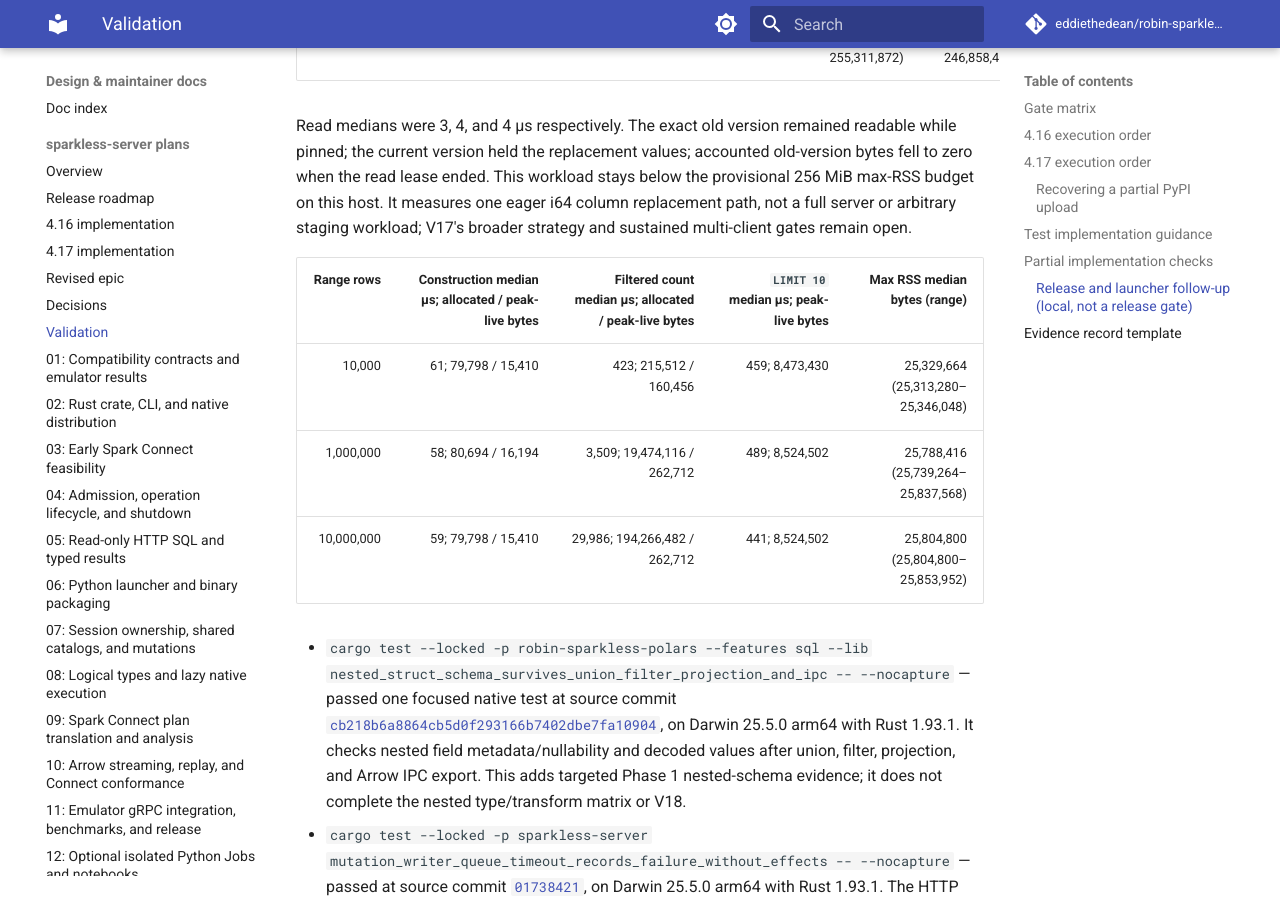
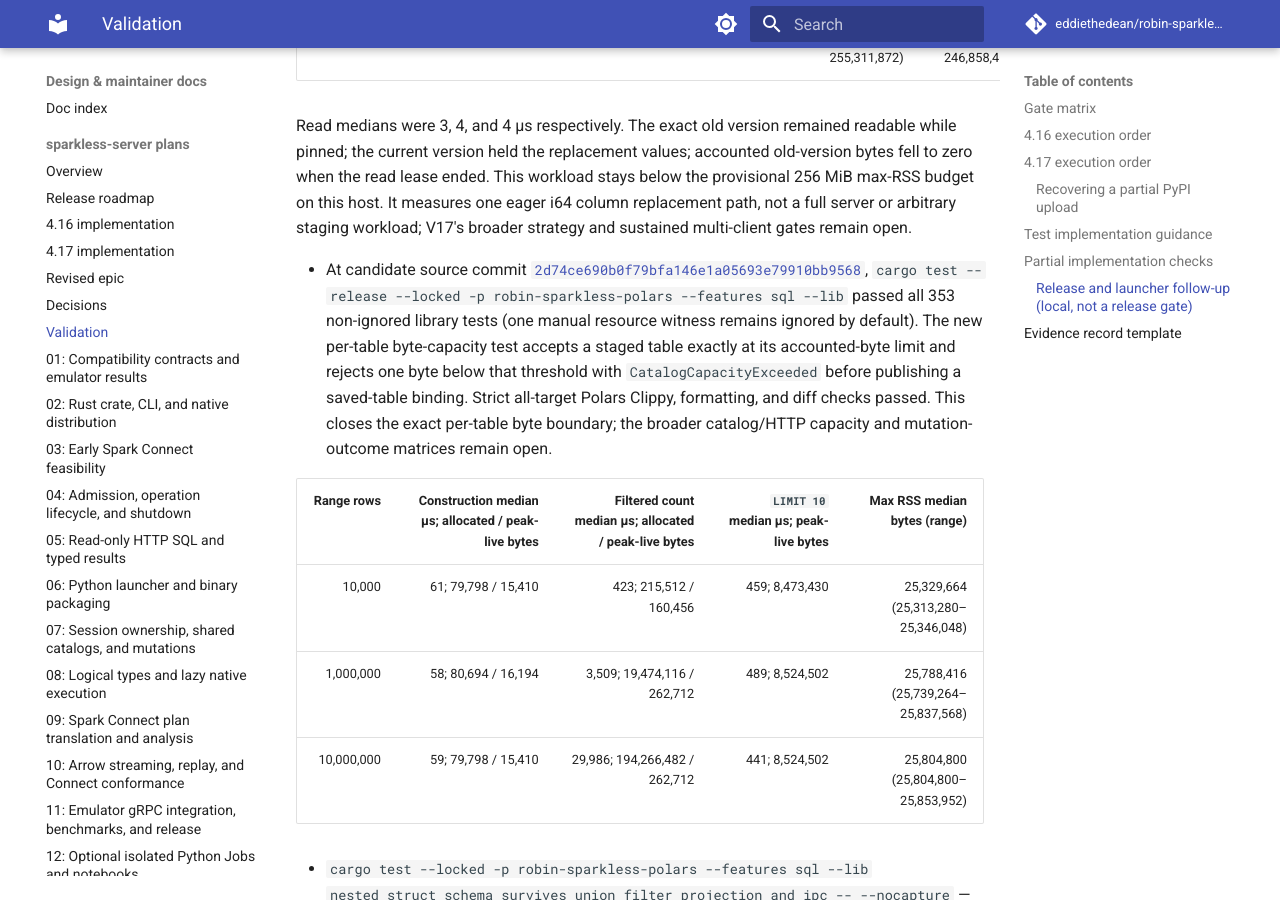
Before and after one commit to eddiethedean/robin-sparkless, an MkDocs documentation site: the page built from docs/plans/sparkless-server/VALIDATION.md, in a window 1280 px wide and 900 px high, scrolled down 16424 px. Built offline with MkDocs 1.6.1 and Material for MkDocs 9.7.7, drawn with Linux system fonts in a browser that asks for light colours; comment, search, counter and statistics services are not loaded.

Commit message:
docs: record catalog capacity boundary

```diff
--- a/docs/plans/sparkless-server/VALIDATION.md
+++ b/docs/plans/sparkless-server/VALIDATION.md
@@ -152,6 +152,8 @@ These are local component checks, not passing release gates. The current work ha
 
   Read medians were 3, 4, and 4 µs respectively. The exact old version remained readable while pinned; the current version held the replacement values; accounted old-version bytes fell to zero when the read lease ended. This workload stays below the provisional 256 MiB max-RSS budget on this host. It measures one eager i64 column replacement path, not a full server or arbitrary staging workload; V17's broader strategy and sustained multi-client gates remain open.
 
+- At candidate source commit [`2d74ce690b0f79bfa146e1a05693e79910bb9568`](https://github.com/eddiethedean/robin-sparkless/commit/2d74ce690b0f79bfa146e1a05693e79910bb9568), `cargo test --release --locked -p robin-sparkless-polars --features sql --lib` passed all 353 non-ignored library tests (one manual resource witness remains ignored by default). The new per-table byte-capacity test accepts a staged table exactly at its accounted-byte limit and rejects one byte below that threshold with `CatalogCapacityExceeded` before publishing a saved-table binding. Strict all-target Polars Clippy, formatting, and diff checks passed. This closes the exact per-table byte boundary; the broader catalog/HTTP capacity and mutation-outcome matrices remain open.
+
 | Range rows | Construction median µs; allocated / peak-live bytes | Filtered count median µs; allocated / peak-live bytes | `LIMIT 10` median µs; peak-live bytes | Max RSS median bytes (range) |
 | ---: | ---: | ---: | ---: | ---: |
 | 10,000 | 61; 79,798 / 15,410 | 423; 215,512 / 160,456 | 459; 8,473,430 | 25,329,664 (25,313,280–25,346,048) |
```
